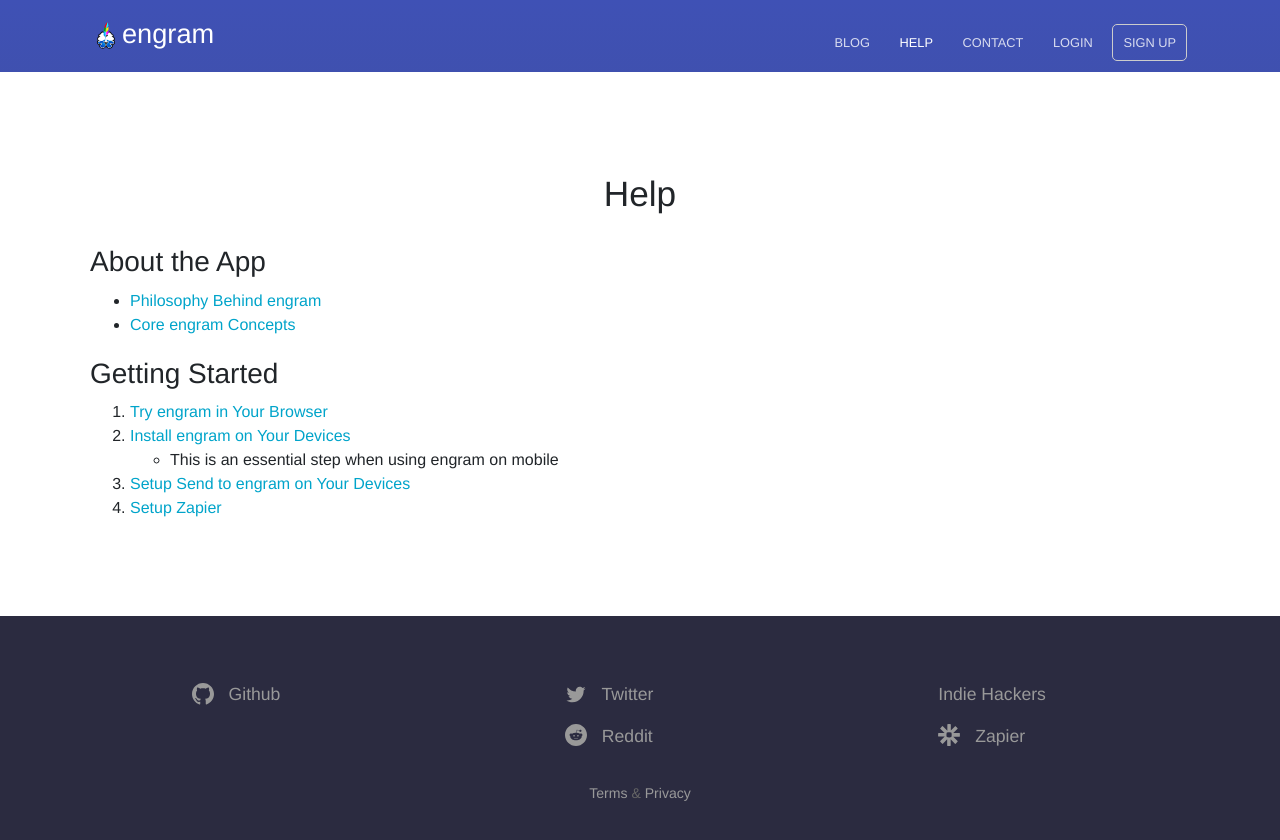
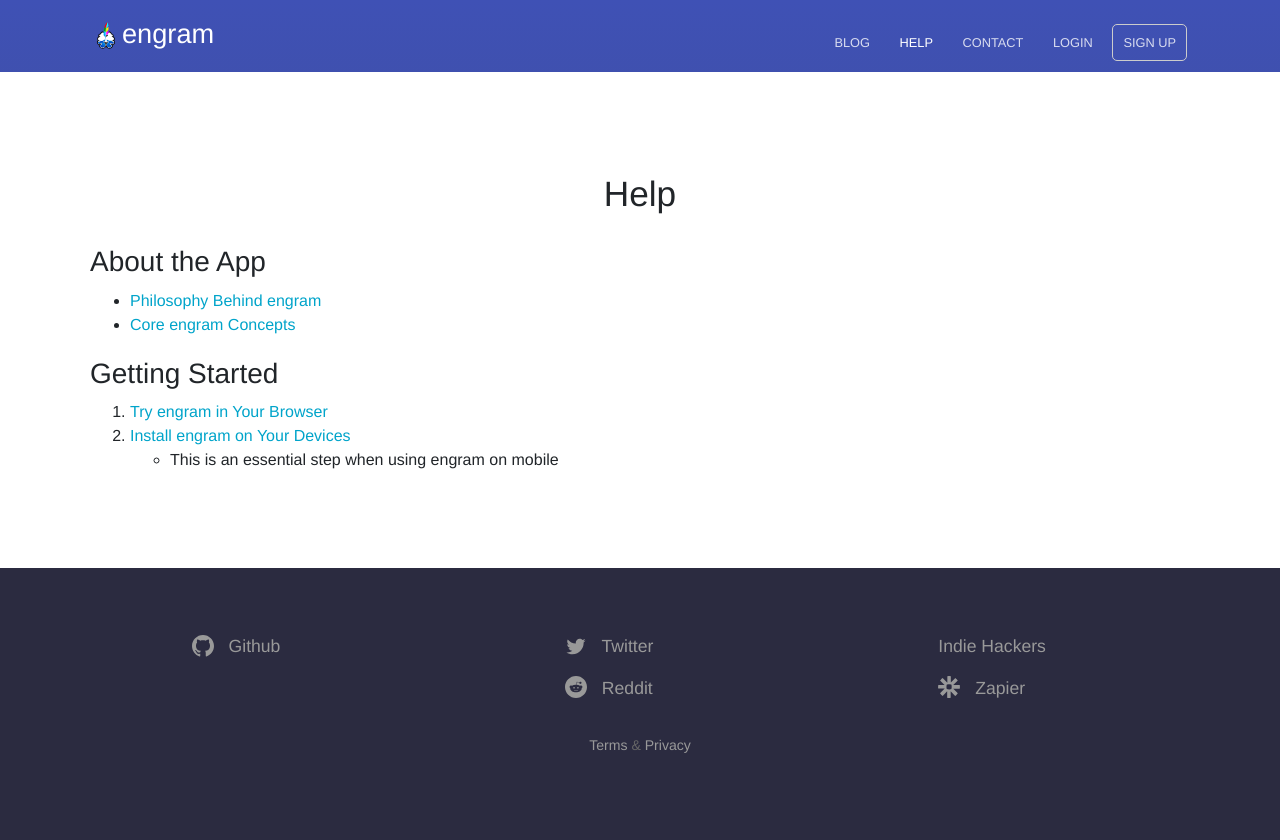
Before and after one commit to engramhq/engram-product-site, a Jekyll site: the page built from help/index.md, in a window 1280 px wide. Shown: the top 840 px of the page. Built offline with Jekyll 4.4.1, drawn with Linux system fonts in a browser that asks for light colours.

Commit message:
Update help docs to remove pages from old engram

```diff
--- a/help/index.md
+++ b/help/index.md
@@ -12,7 +12,7 @@ title: Help
 0. [Try engram in Your Browser](getting-started/engram-in-your-browser)
 1. [Install engram on Your Devices](getting-started/install-engram-on-your-devices)
    - This is an essential step when using engram on mobile
-2. [Setup Send to engram on Your Devices](getting-started/how-to-setup-send-to-engram)
+<!-- 2. [Setup Send to engram on Your Devices](getting-started/how-to-setup-send-to-engram) -->
 <!-- 3. [Setup Encryption](getting-started/setup-encryption) -->
-4. [Setup Zapier](/2021/04/28/feature-zapier-integration/)
+<!-- 4. [Setup Zapier](/2021/04/28/feature-zapier-integration/) -->
 <!-- 3. [Share Your engrams](getting-started/share-your-engrams) -->
```
Also changed, not shown: help/getting-started/engram-in-your-browser.md (+0 -2 lines).
